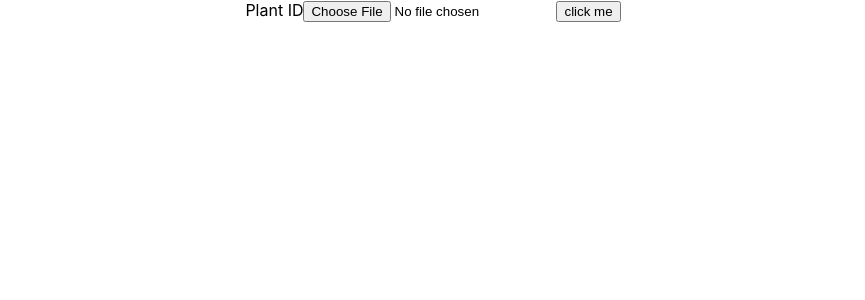
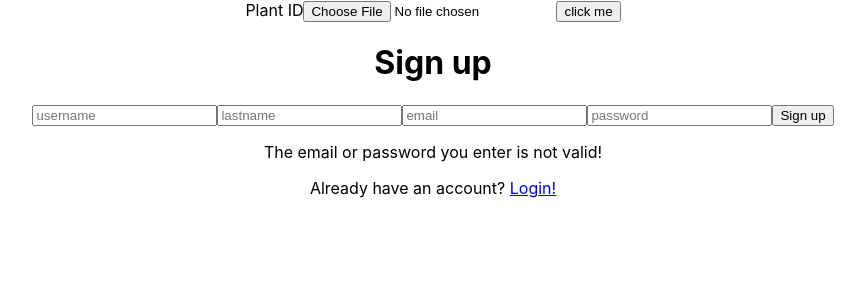
Before and after one commit to MiaMoore00/PlantApp, a React (Create React App) app in the folder plantapp/: page /register in a window 1280 px wide. Shown: the top 300 px of the page, without its empty margins (207-1072 px from the left). Built offline with nearby package versions, Linux system fonts and the light colour scheme.

Commit message:
Auth. form setup

```diff
--- a/plantapp/package.json
+++ b/plantapp/package.json
@@ -9,6 +9,7 @@
     "react": "^18.2.0",
     "react-dom": "^18.2.0",
     "react-file-base64": "^1.0.3",
+    "react-router-dom": "^6.8.2",
     "react-scripts": "5.0.1",
     "web-vitals": "^2.1.4"
   },
--- a/plantapp/src/App.js
+++ b/plantapp/src/App.js
@@ -1,14 +1,26 @@
-import './App.css';
-import React from 'react';
-import PlantId from './PlantID';
-
-
-
+import { BrowserRouter, Routes, Route } from "react-router-dom";
+import "./App.css";
+import React from "react";
+import PlantId from "./PlantID";
+import Home from "./pages/Home";
+import Login from "./pages/Login";
+import Register from "./pages/Register";
 
 function App() {
   return (
     <div className="App">
-<PlantId />
+      <PlantId />
+      <BrowserRouter>
+        <Routes>
+          <Route path="/" element={<Home />} />
+        </Routes>
+        <Routes>
+          <Route path="login" element={<Login />} />
+        </Routes>
+        <Routes>
+          <Route path="register" element={<Register />} />
+        </Routes>
+      </BrowserRouter>
     </div>
   );
 }
--- /dev/null
+++ b/plantapp/src/pages/Home.jsx
@@ -0,0 +1,10 @@
+import React from 'react';
+import './Home.css'
+
+function Home() {
+  return (
+    <div>Home</div>
+  )
+}
+
+export default Home
--- /dev/null
+++ b/plantapp/src/pages/Login.jsx
@@ -0,0 +1,22 @@
+import React from 'react'
+import { Link } from 'react-router-dom'
+import './Login.css'
+
+const Login = () => {
+  return (
+    <div className='auth'>
+        <h1>Login</h1>
+        <form>
+            <input type="text" placeholder='username' />
+            <input type="email" placeholder='email' />
+            <button>Login</button>
+            <p>The email or password you enter is not valid!</p>
+            <span>Don't have an account? <Link to="/register">Sign up!</Link>
+            </span>
+        </form>
+    </div>
+
+  )
+}
+
+export default Login
--- /dev/null
+++ b/plantapp/src/pages/Register.jsx
@@ -0,0 +1,24 @@
+import React from 'react'
+import { Link } from 'react-router-dom'
+import './Register.css'
+
+const Register = () => {
+  return (
+    <div className='auth'>
+        <h1>Sign up</h1>
+        <form>
+            <input required type="text" placeholder='username' />
+            <input required type="text" placeholder='lastname' />
+            <input required type="email" placeholder='email' />
+            <input required type="password" placeholder='password' />
+            <button>Sign up</button>
+            <p>The email or password you enter is not valid!</p>
+            <span>Already have an account? <Link to="/login">Login!</Link>
+            </span>
+        </form>
+    </div>
+
+  )
+}
+
+export default Register
```
Also changed, not shown: plantapp/src/pages/Home.css (added), plantapp/src/pages/Login.css (added), plantapp/src/pages/Register.css (added), 1 other file (tests, documents, lock files or other folders).
